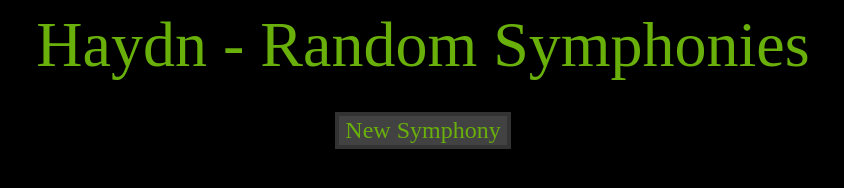
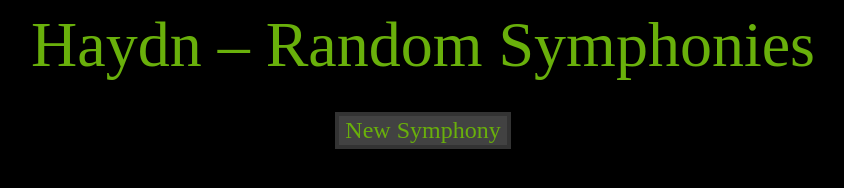
Before and after one commit to GeneralPoxter/haydn, a plain HTML site: page index.html in a window 1280 px wide. Shown: the whole page, without its empty margins (217-1061 px from the left). Drawn offline with Linux system fonts and the light colour scheme; a web font is replaced by a local one.

Commit message:
stupid hyphen

```diff
--- a/index.html
+++ b/index.html
@@ -1,14 +1,14 @@
 <!DOCTYPE html>
 <html lang="en">
     <head>
-        <title>Haydn — Random Symphonies</title>
+        <title>Haydn - Random Symphonies</title>
         <link rel="stylesheet" href="style.css" type="text/css" />
         <link rel="icon" href="img/haydn.png" type="image/png" />
         <script type="text/javascript" src="main.js"></script>
     </head>
 
     <body>
-        <div id="title">Haydn - Random Symphonies</div>
+        <div id="title">Haydn ‒ Random Symphonies</div>
         <div id="container">
             <div id="player"></div>
             <button onclick="onPlayerReady();">New Symphony</button>
```
